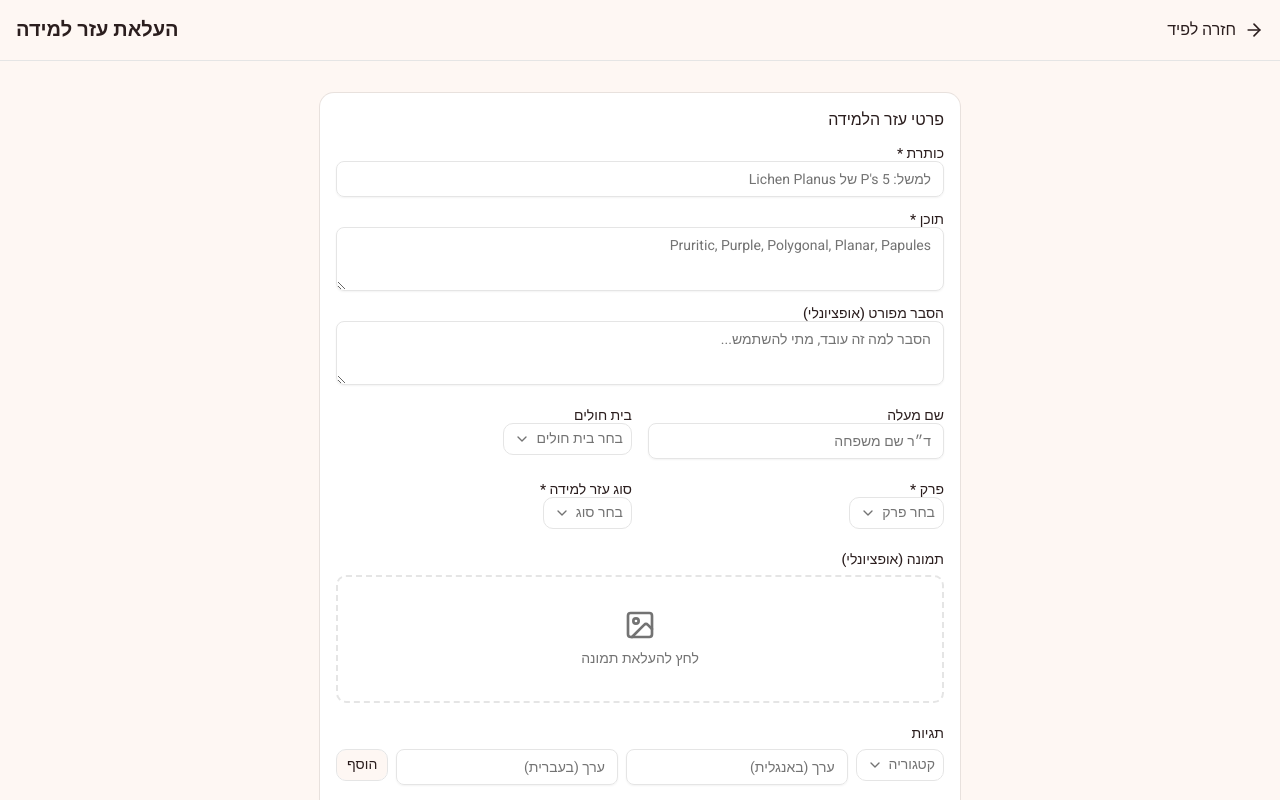
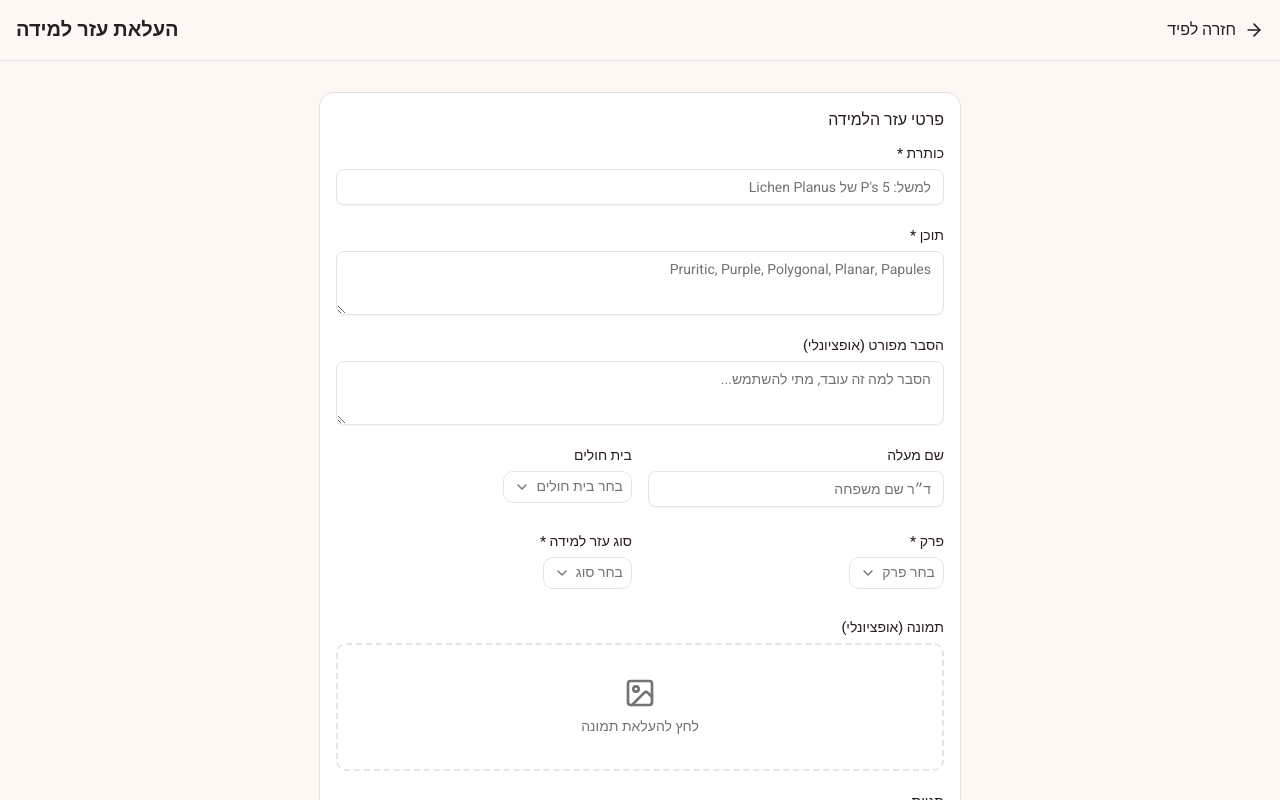
Before and after one commit to OmriAloni/dermnemonic, a Next.js app: page /upload in a window 1280 px wide. Shown: the top 800 px of the page. Built offline with nearby package versions, Linux system fonts and the light colour scheme.

Commit message:
Fix: Add more spacing between labels and inputs on upload form

```diff
--- a/app/upload/page.tsx
+++ b/app/upload/page.tsx
@@ -138,8 +138,8 @@
           <CardContent>
             <form onSubmit={handleSubmit} className="space-y-6">
               {/* Basic Info */}
-              <div className="space-y-4">
-                <div>
+              <div className="space-y-6">
+                <div className="space-y-2">
                   <Label htmlFor="title">כותרת *</Label>
                   <Input
                     id="title"
@@ -150,7 +150,7 @@
                   />
                 </div>
 
-                <div>
+                <div className="space-y-2">
                   <Label htmlFor="body">תוכן *</Label>
                   <Textarea
                     id="body"
@@ -162,7 +162,7 @@
                   />
                 </div>
 
-                <div>
+                <div className="space-y-2">
                   <Label htmlFor="explanation">הסבר מפורט (אופציונלי)</Label>
                   <Textarea
                     id="explanation"
@@ -176,7 +176,7 @@
 
               {/* Uploader Info */}
               <div className="grid grid-cols-2 gap-4">
-                <div>
+                <div className="space-y-2">
                   <Label htmlFor="uploaderName">שם מעלה</Label>
                   <Input
                     id="uploaderName"
@@ -185,7 +185,7 @@
                     placeholder="ד״ר שם משפחה"
                   />
                 </div>
-                <div>
+                <div className="space-y-2">
                   <Label htmlFor="hospital">בית חולים</Label>
                   <Select
                     value={formData.hospital}
@@ -211,7 +211,7 @@
 
               {/* Chapter and Aid Type */}
               <div className="grid grid-cols-2 gap-4">
-                <div>
+                <div className="space-y-2">
                   <Label htmlFor="chapter">פרק *</Label>
                   <Select
                     value={formData.chapter}
@@ -240,7 +240,7 @@
                     </SelectContent>
                   </Select>
                 </div>
-                <div>
+                <div className="space-y-2">
                   <Label htmlFor="aidType">סוג עזר למידה *</Label>
                   <Select
                     value={formData.mediaType}
```
